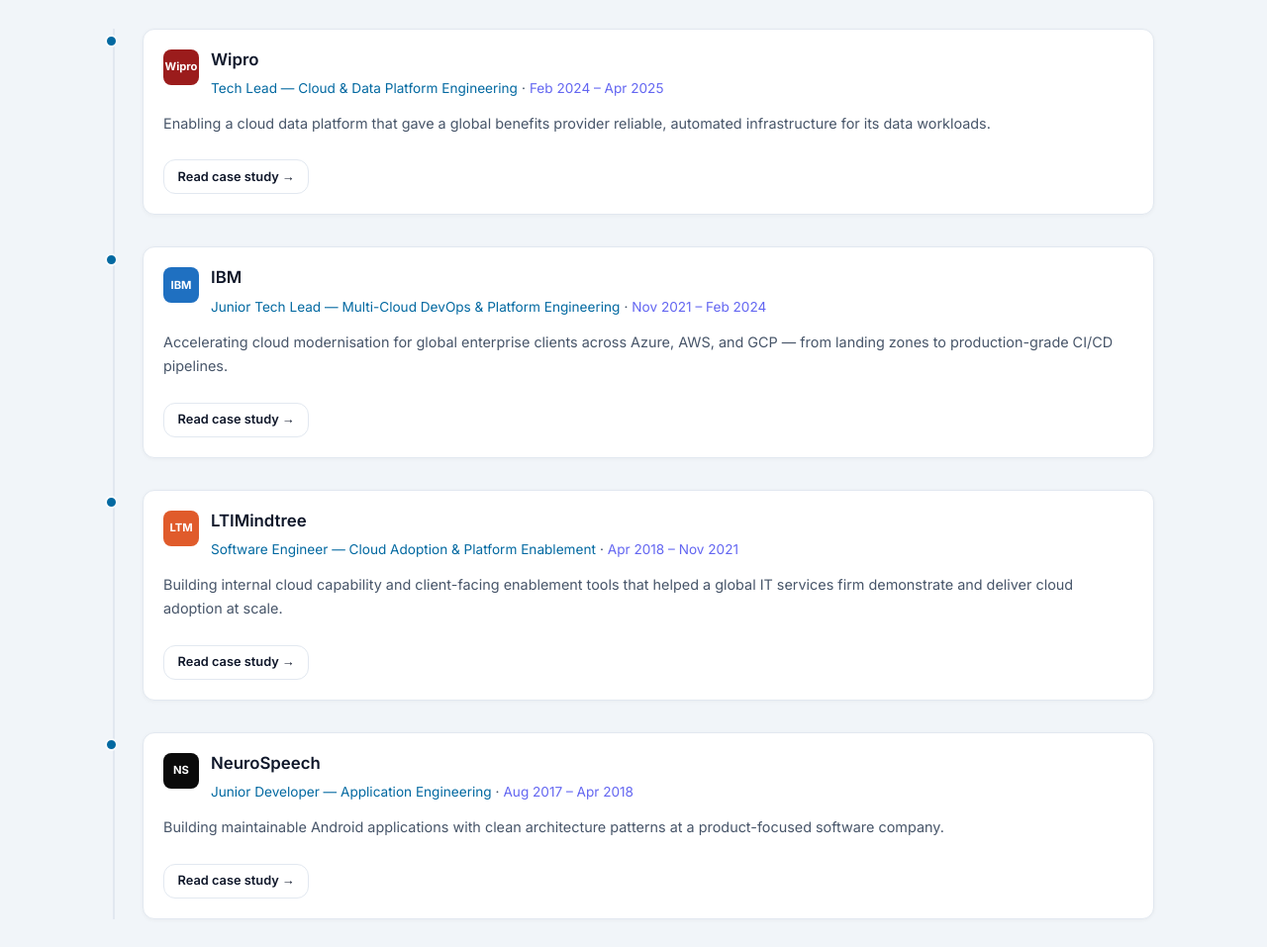
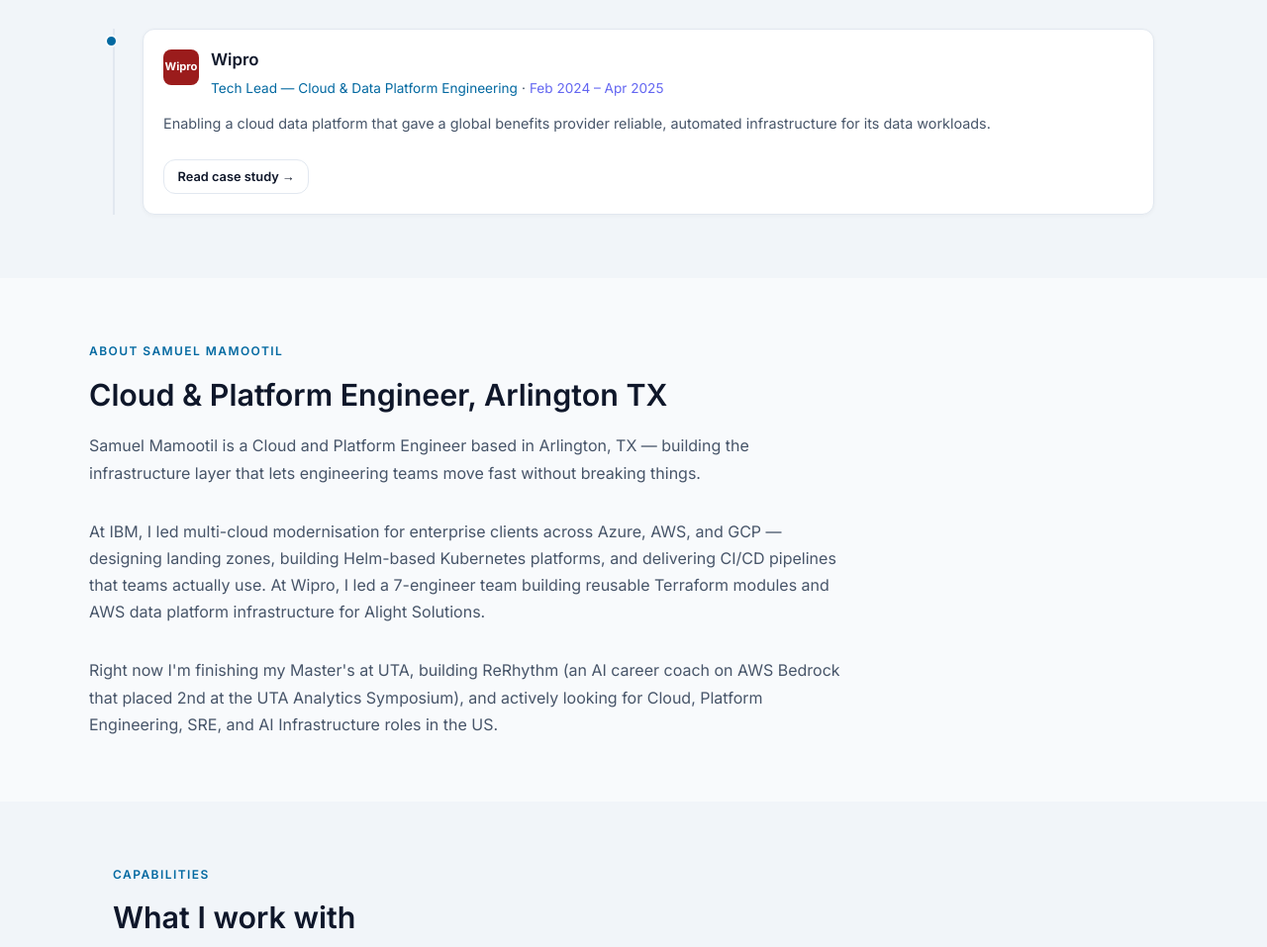
Before and after one commit to samuelmamootil/samuelmamootil.github.io, an Eleventy site: page src/index.njk in a window 1280 px wide. Shown: the part 878-1835 px from the top of the page at 99% size. Built offline with nearby package versions, Linux system fonts and the light colour scheme; Eleventy itself is replaced by a stand-in of ours; files that its build step writes are made by us from their sources; no server answers; a web font is replaced by a local one.

Commit message:
update page

```diff
--- a/src/index.njk
+++ b/src/index.njk
@@ -48,7 +48,7 @@
     <p style="max-width:640px;margin-bottom:2rem;">Each role is presented as a case study — business context, technical challenge, architecture, what I owned, and what changed. This is the depth behind the resume.</p>
 
     <div class="timeline">
-      {% for cs in casestudies %}
+      {% set cs = casestudies[0] %}
       <div class="timeline__item">
         <div class="timeline__marker"></div>
         <div class="timeline__card">
@@ -69,7 +69,6 @@
           <a href="/work/{{ cs.slug }}/" class="btn btn--ghost btn--sm">Read case study &rarr;</a>
         </div>
       </div>
-      {% endfor %}
     </div>
   </div>
 </section>
```
